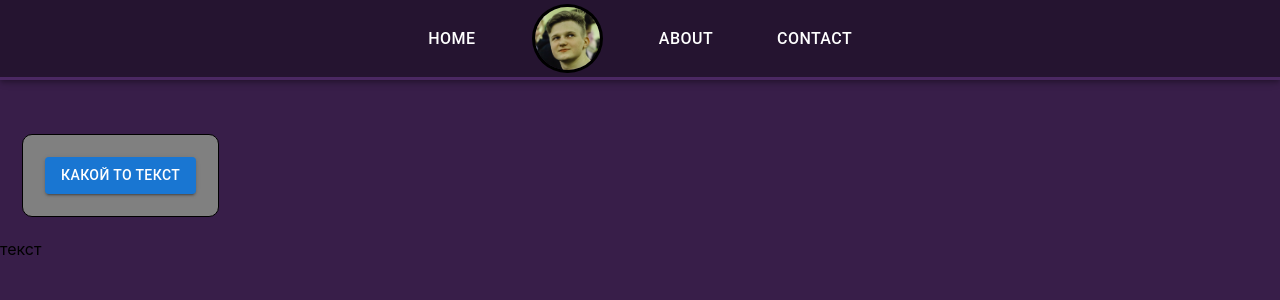
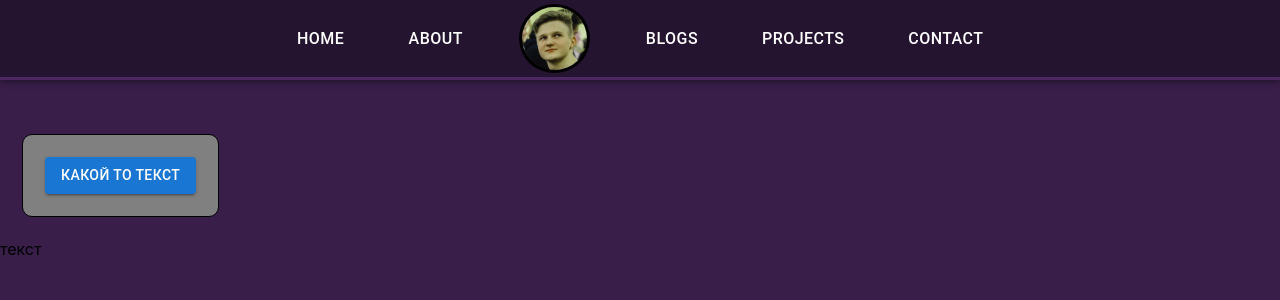
Before and after one commit to G00syara/animal_shelter, a React (Create React App) app: page / in a window 1280 px wide. Shown: the top 300 px of the page. Built offline with nearby package versions, Linux system fonts and the light colour scheme.

Commit message:
wip: Создание в NavBar Блоков Projects и Blogs

```diff
--- a/src/components/NavbarList.tsx
+++ b/src/components/NavbarList.tsx
@@ -21,6 +21,10 @@ const useStyles = makeStyles((theme) => ({
   },
 }));
 
+const Projects = () => <Button sx={{ color: '#fff', fontSize: '2vh' }}>Projects</Button>;
+
+const Blogs = () => <Button sx={{ color: '#fff', fontSize: '2vh' }}>Blogs</Button>;
+
 const HomeLink = () => <Button sx={{ color: '#fff', fontSize: '2vh' }}>Home</Button>;
 
 const AboutLink = () => <Button sx={{ color: '#fff', fontSize: '2vh' }}>About</Button>;
@@ -33,8 +37,10 @@ const NavbarList = () => {
   return (
     <>
       <HomeLink />
+      <AboutLink />
       <CardMedia className={classes.card} component="img" image={ImageForNavbar} />
-      <AboutLink />
+      <Blogs />
+      <Projects />
       <ContactLink />
     </>
   );
```
